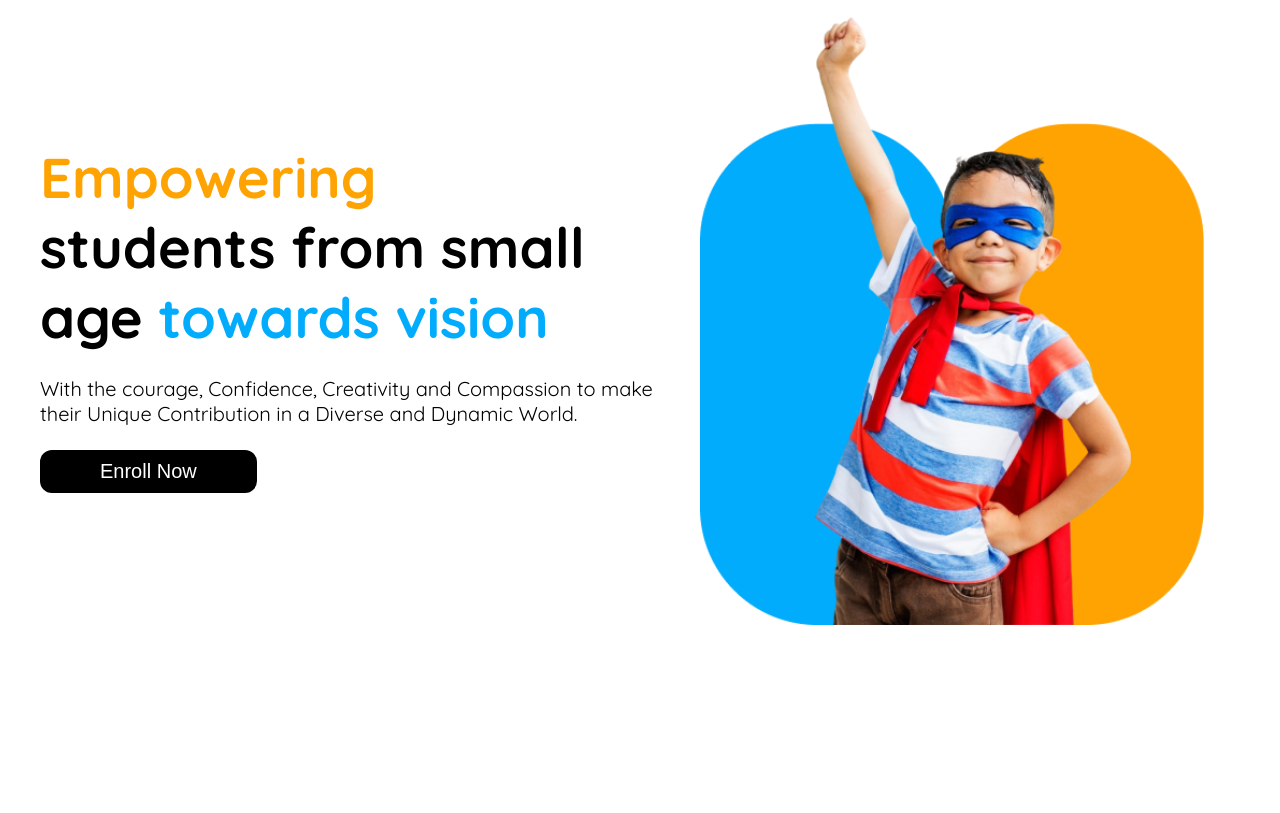
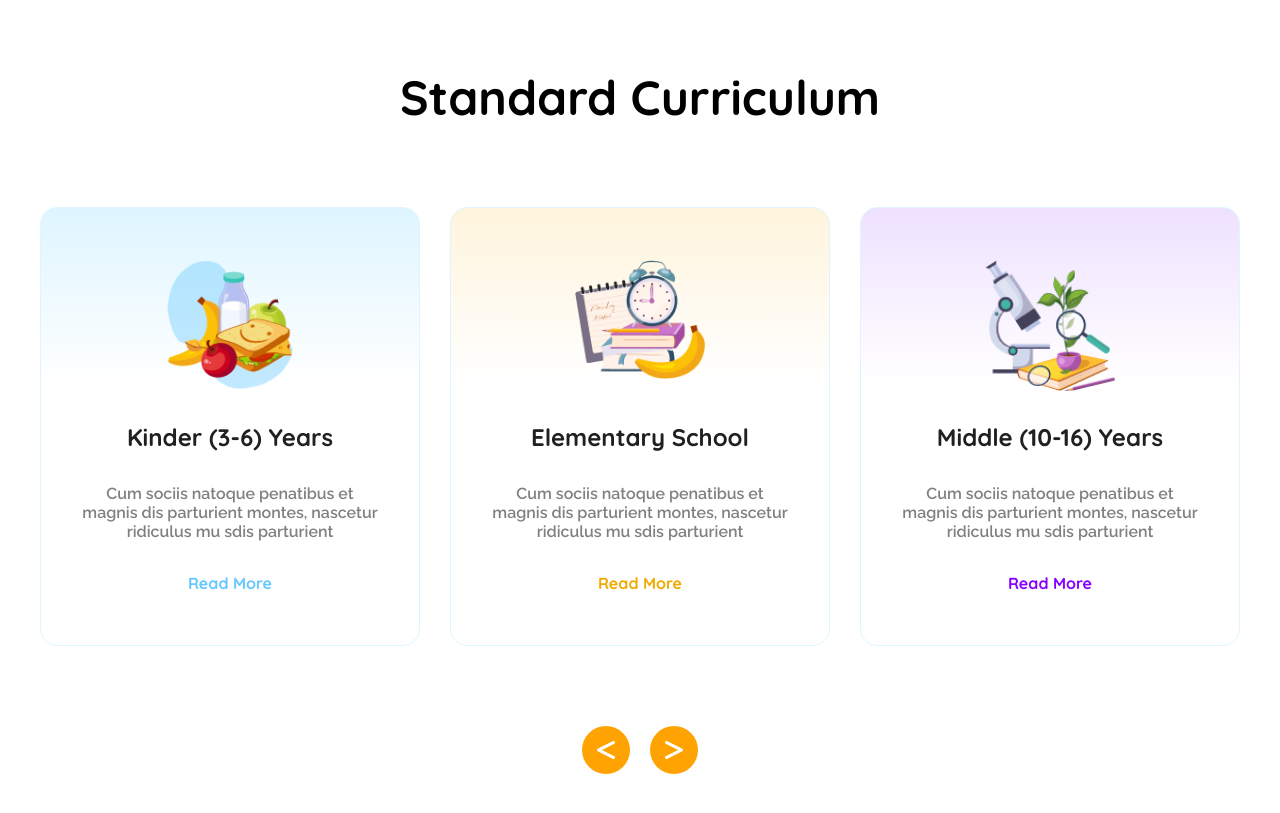
Before and after one commit to Ujjwal151/Kids-School, a plain HTML site: page index.html in a window 1280 px wide. Shown: the part 79-892 px from the top of the page. Before the commit the page ends 800 px from the top, so only its background shows below. Drawn offline with Linux system fonts and the light colour scheme.

Commit message:
Added Standard Curriculumn

```diff
--- a/index.html
+++ b/index.html
@@ -6,6 +6,7 @@
 
     <title>Kids-School</title>
     <link rel="stylesheet" href="styles/style.css">
+    <script src="https://kit.fontawesome.com/645bc99705.js" crossorigin="anonymous"></script>
 </head>
 
 <body class="quicksand-font">
@@ -23,7 +24,7 @@
                     <li class="nav-item"><a class="nav-link orange" href="">Home</a></li>
                     <li class="nav-item"><a class="nav-link sky-blue" href="">About</a></li>
                     <li class="nav-item"><a class="nav-link cyan2" href="">Facilities</a></li>
-                    <li class="nav-item"><a class="nav-link purple2" href="">Admission</a></li>
+                    <li class="nav-item"><a class="nav-link purple" href="">Admission</a></li>
                 </ul>
             </nav>
             <button class="btn-primary btn-contact">Contact</button>
@@ -33,8 +34,8 @@
         </div>
     </section>
 
-    <header>
-        <section class="hero">
+    <header class="hide">
+        <section class="hide hero">
             <div class="text">
                 <h1> <span class="orange">Empowering</span> <br>
                     students from small age <span class="skyblue">towards vision</span></h1>
@@ -46,5 +47,42 @@
             </div>
         <section>
     </header>
+
+    <main>
+        <section class="curriculum">
+            <div class="section-title">Standard Curriculum<div>
+            <div class="cards">
+                <div class="card card1">
+                    <div class="card-image"><img src="assets/kinder.png" alt=""></div>
+                    <h3 class="card-title">Kinder (3-6) Years</h3>
+                    <p class="card-description">Cum sociis natoque penatibus et magnis
+                        dis parturient montes, nascetur ridiculus
+                        mu sdis parturient</p>
+                    <h5 class="skyblue2">Read More</h5>
+                </div>
+                <div class="card card2">
+                    <div class="card-image"><img src="assets/elementary.png" alt=""></div>
+                    <h3 class="card-title">Elementary School</h3>
+                    <p class="card-description">Cum sociis natoque penatibus et magnis
+                        dis parturient montes, nascetur ridiculus
+                        mu sdis parturient</p>
+                    <h5 class="orange2">Read More</h5>
+                </div>
+                <div class="card card3">
+                    <div class="card-image"><img src="assets/middle.png" alt=""></div>
+                    <h3 class="card-title">Middle (10-16) Years</h3>
+                    <p class="card-description">Cum sociis natoque penatibus et magnis
+                        dis parturient montes, nascetur ridiculus
+                        mu sdis parturient</p>
+                    <h5 class="purple2">Read More</h5>
+                </div>
+            </div>
+            <div class="arrows">
+                <button class="arrow"> <i class="fa-solid fa-less-than"></i> </button>
+                <button class="arrow"> <i class="fa-solid fa-greater-than"></i> </button>
+            </div>
+        </section>
+    </main>
+
 </body>
 </html>
--- a/styles/style.css
+++ b/styles/style.css
@@ -30,6 +30,10 @@ header, main{
   padding: 0 10px;
 }
 
+.hide{
+  display: none;
+}
+
 .display-flex{
     display: flex;
 }
@@ -51,9 +55,9 @@ color: #202020;}
   color:#64C8FF;}
 .cyan2{
   color: #05D4DF;}
+.purple{
+  color:#5D58EF;}
 .purple2{
-  color:#5D58EF;}
-.purpleReadMore{
   color: #8700FF;}
 
 .btn-primary{
@@ -64,6 +68,11 @@ color: #202020;}
   font-weight: 600;
   font-size: 1.25rem;
   border: none;
+}
+
+.section-title{
+  font-size: 3rem;
+  font-weight: 700;
 }
 
 /* Header Section  */
@@ -144,7 +153,85 @@ color: #202020;}
   font-weight: 200;
 }
 
+/* Our Curriculum Section*/
+.curriculum{
+  display: flex;
+  flex-direction: column;
+  text-align: center;
+  padding: 60px 0px;
+}
 
+.cards{
+  display: flex;
+  max-width: var(--maximum-width);
+  justify-content: space-between;
+  gap: 30px;
+  margin-top: 80px;
+  margin-bottom: 80px;
+}
+
+.card{
+  display: flex;
+  flex: 1;
+  flex-direction: column;
+  border-radius: 1.1rem;
+  border: 1px solid #DEF5FF;
+  padding: 52px 40px;
+  gap: 32px;
+}
+
+.card .card-image{
+  width: 130px;
+  height: 130px;
+  margin: 0 auto;
+}
+.card .card-title{
+  font-weight: 700;
+  font-size: 1.5rem;
+  color: #202020;
+}
+
+.card .card-description{
+  font-weight: 600;
+  font-size: 1rem;
+  color: #808080;
+  font-family: "Raleway", serif;;
+}
+.card h5{
+  font-weight: 700;
+  font-size: 1rem;
+}
+
+.card1{
+  background:linear-gradient(to bottom, #DEF5FF, white 40%);
+}
+.card2{
+  background:linear-gradient(to bottom, #FFF4DC, white 40%);
+}
+.card3{
+  background:linear-gradient(to bottom, #EEE1FF, white 40%);
+}
+
+.arrows{
+  display: flex;
+  justify-content: center;
+  gap: 20px;
+}
+
+.arrow{
+  display: flex;
+  justify-content: center;
+  align-items: center;
+  width: 3rem;
+  height: 3rem;
+  color: white;
+  font-size: 1.5rem;
+  border-radius: 50%;
+  background-color: #FEA301;
+  border: none;
+}
+
+/* Media Query for Small Device  */
 @media screen and (max-width:576px){
   .top-section{
     border: 1px solid #FEA301;
@@ -181,4 +268,6 @@ color: #202020;}
   .hero button{
     font-size: 1rem;
   }
+
+  /* Small Device  */
 }
```
